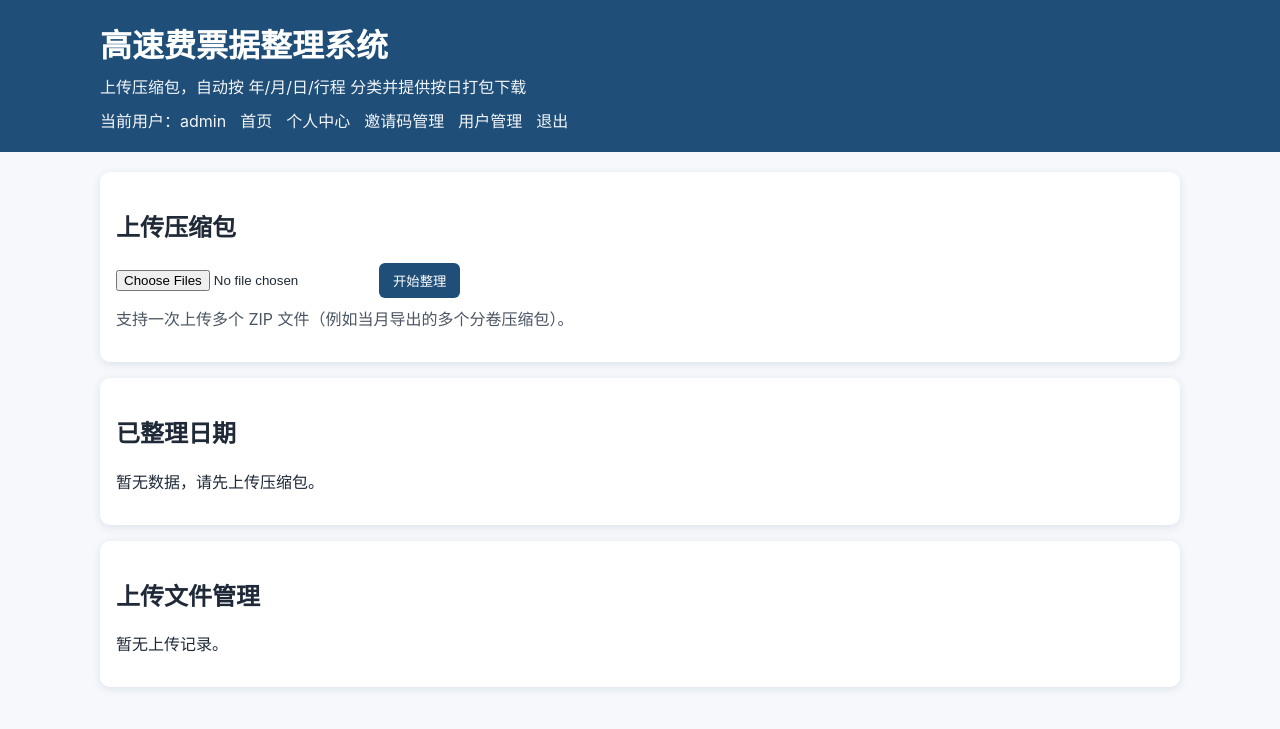
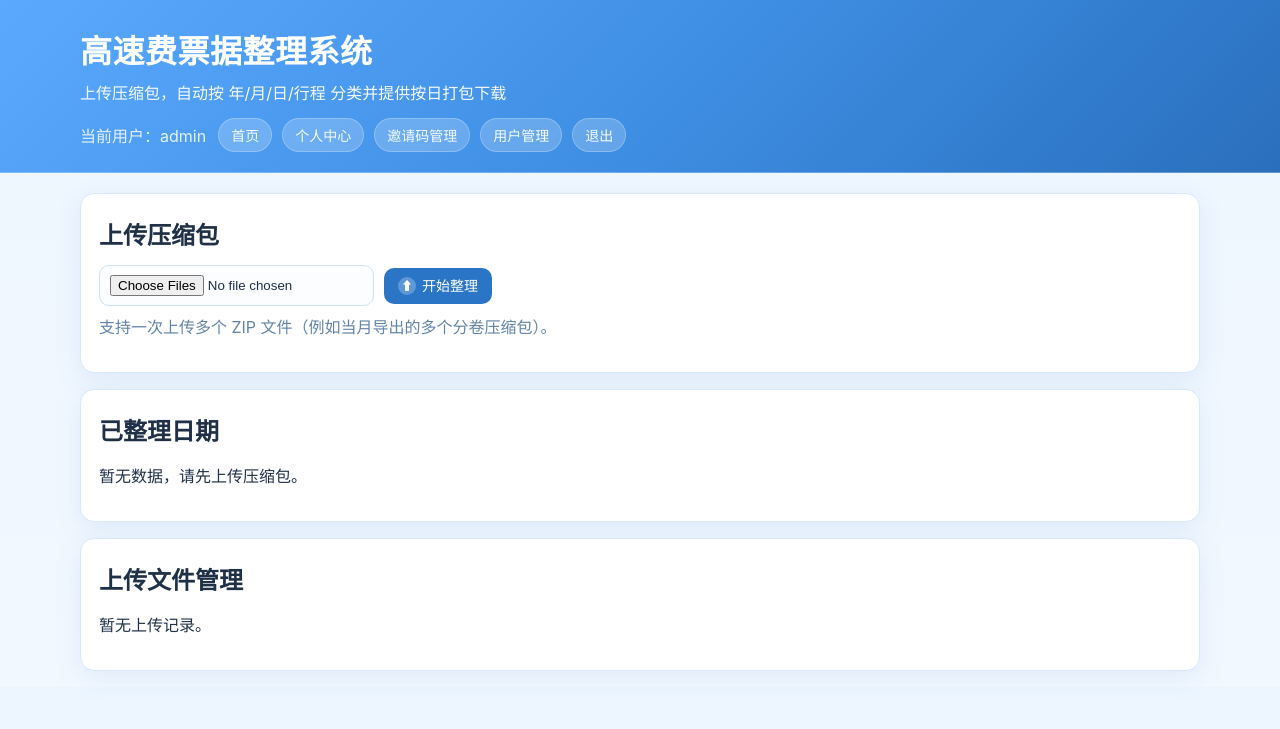
Before and after one commit to fuyiyi1982/OrganizeReceipts, a FastAPI app: page / in a window 1280 px wide. Shown: the top 729 px of the page. Run offline with FastAPI, Linux system fonts and the light colour scheme; the visitor is signed in with stand-in values (Sample User, id 1); data comes from the database, SQL or seed files in the repository; data that the repository does not hold is empty.

Commit message:
style: refresh webui with light-blue flat mi-like visual theme

```diff
--- a/app/static/style.css
+++ b/app/static/style.css
@@ -1,24 +1,42 @@
+:root {
+  --bg: #f2f8ff;
+  --card: #ffffff;
+  --line: #d8e8fb;
+  --text: #203047;
+  --sub: #6283a8;
+  --primary: #2b75c7;
+  --primary-hover: #2366af;
+  --danger: #d9485a;
+  --danger-hover: #be394a;
+}
+
+* {
+  box-sizing: border-box;
+}
+
 body {
   margin: 0;
   font-family: -apple-system, BlinkMacSystemFont, "Segoe UI", Roboto, "PingFang SC", "Microsoft YaHei", sans-serif;
-  background: #f6f8fb;
-  color: #1f2937;
+  background: linear-gradient(180deg, #edf6ff 0%, var(--bg) 100%);
+  color: var(--text);
 }
 
 .container {
-  width: min(1080px, 92%);
+  width: min(1120px, 92%);
   margin: 0 auto;
 }
 
 .header {
-  background: #1f4e79;
+  background: linear-gradient(135deg, #5aa9ff 0%, #3d8de2 55%, #2a6fbd 100%);
   color: #fff;
-  padding: 20px 0;
+  padding: 26px 0 20px;
   margin-bottom: 20px;
+  border-bottom: 1px solid rgba(255, 255, 255, 0.22);
 }
 
 .header h1 {
   margin: 0 0 8px;
+  letter-spacing: 0.5px;
 }
 
 .header p {
@@ -27,25 +45,46 @@
 }
 
 .top-nav {
-  margin-top: 10px;
+  margin-top: 14px;
   display: flex;
-  gap: 14px;
+  gap: 10px;
   align-items: center;
   flex-wrap: wrap;
 }
 
-.top-nav a,
 .top-nav span {
-  color: #fff;
+  color: #ecf6ff;
   opacity: 0.95;
+  margin-right: 2px;
+}
+
+.top-nav a {
+  color: #f5fbff;
+  background: rgba(255, 255, 255, 0.2);
+  border: 1px solid rgba(255, 255, 255, 0.24);
+  text-decoration: none;
+  border-radius: 999px;
+  padding: 6px 12px;
+  font-size: 14px;
+}
+
+.top-nav a:hover {
+  background: rgba(255, 255, 255, 0.28);
 }
 
 .card {
-  background: #fff;
-  border-radius: 10px;
-  padding: 16px;
+  background: var(--card);
+  border-radius: 14px;
+  border: 1px solid var(--line);
+  padding: 18px;
   margin-bottom: 16px;
-  box-shadow: 0 2px 8px rgba(31, 78, 121, 0.12);
+  box-shadow: 0 8px 28px rgba(68, 129, 194, 0.1);
+}
+
+.card h2,
+.card h3 {
+  margin-top: 4px;
+  margin-bottom: 14px;
 }
 
 .upload-form {
@@ -55,33 +94,66 @@
   flex-wrap: wrap;
 }
 
+.btn,
 button {
-  background: #1f4e79;
+  border: none;
+  border-radius: 10px;
+  padding: 9px 14px;
+  cursor: pointer;
   color: #fff;
-  border: none;
-  border-radius: 6px;
-  padding: 8px 14px;
-  cursor: pointer;
+  background: var(--primary);
+  text-decoration: none;
+  display: inline-flex;
+  align-items: center;
+  gap: 6px;
+  font-size: 14px;
+  line-height: 1;
 }
 
+.btn:hover,
 button:hover {
-  background: #173a5b;
+  background: var(--primary-hover);
 }
 
-button.danger {
-  background: #b42318;
+.btn-outline {
+  background: #eef6ff;
+  color: #265d97;
+  border: 1px solid #cfe3f7;
 }
 
-button.danger:hover {
-  background: #8e1a13;
+.btn-outline:hover {
+  background: #e2f0ff;
+}
+
+button.danger,
+.btn.danger {
+  background: var(--danger);
+}
+
+button.danger:hover,
+.btn.danger:hover {
+  background: var(--danger-hover);
+}
+
+.icon-dot {
+  width: 18px;
+  height: 18px;
+  border-radius: 999px;
+  background: rgba(255, 255, 255, 0.25);
+  display: inline-flex;
+  align-items: center;
+  justify-content: center;
+  font-size: 12px;
 }
 
 .inline-form {
-  display: inline;
+  display: inline-flex;
+  align-items: center;
+  gap: 6px;
 }
 
 .auth-card {
-  max-width: 460px;
+  max-width: 500px;
 }
 
 .auth-form {
@@ -92,48 +164,69 @@
 
 input[type="text"],
 input[type="password"],
-input[type="number"] {
-  border: 1px solid #d1d5db;
-  border-radius: 6px;
-  padding: 8px 10px;
+input[type="number"],
+input[type="file"] {
+  border: 1px solid #cfe0f3;
+  border-radius: 10px;
+  padding: 9px 10px;
+  color: var(--text);
+  background: #fbfdff;
+}
+
+input:focus {
+  outline: none;
+  border-color: #83b8ee;
+  box-shadow: 0 0 0 3px rgba(85, 156, 226, 0.18);
 }
 
 .batch-actions {
   display: flex;
   gap: 8px;
-  margin-bottom: 10px;
+  margin-bottom: 12px;
   flex-wrap: wrap;
 }
 
 .hint {
   margin-top: 8px;
-  color: #4b5563;
+  color: var(--sub);
 }
 
 .message {
   margin-top: 8px;
-  color: #065f46;
+  color: #125d34;
   font-weight: 600;
+  background: #eafaf0;
+  border: 1px solid #c8ecd7;
+  border-radius: 8px;
+  padding: 8px 10px;
 }
 
 table {
   width: 100%;
   border-collapse: collapse;
+  border: 1px solid #e3edf8;
+  border-radius: 10px;
+  overflow: hidden;
 }
 
 th,
 td {
-  border-bottom: 1px solid #e5e7eb;
+  border-bottom: 1px solid #e6eef8;
   text-align: left;
-  padding: 10px 8px;
+  padding: 11px 9px;
 }
 
 th {
-  background: #f9fafb;
+  background: #f2f8ff;
+  color: #355b83;
+}
+
+tr:nth-child(even) td {
+  background: #fbfdff;
 }
 
 a {
-  color: #1f4e79;
+  color: #2f6ead;
   text-decoration: none;
 }
 
--- a/app/templates/admin_invites.html
+++ b/app/templates/admin_invites.html
@@ -6,7 +6,7 @@
   <form action="/admin/invites/create" method="post" class="upload-form">
     <label>生成数量：</label>
     <input type="number" name="count" min="1" max="100" value="10" />
-    <button type="submit">生成邀请码</button>
+    <button type="submit"><span class="icon-dot">✨</span>生成邀请码</button>
   </form>
   {% if message %}
     <p class="message">{{ message }}</p>
--- a/app/templates/admin_users.html
+++ b/app/templates/admin_users.html
@@ -27,7 +27,7 @@
           <td>
             <form action="/admin/users/{{ u.id }}/reset-password" method="post" class="inline-form" onsubmit="return confirm('确定重置该用户密码吗？');">
               <input type="password" name="new_password" placeholder="新密码(>=6位)" required minlength="6" />
-              <button type="submit" class="danger">重置</button>
+              <button type="submit" class="danger"><span class="icon-dot">♻</span>重置</button>
             </form>
           </td>
         </tr>
--- a/app/templates/day.html
+++ b/app/templates/day.html
@@ -4,12 +4,12 @@
 <section class="card">
   <h2>日期：{{ "%04d-%02d-%02d"|format(year, month, day) }}</h2>
   <p>
-    <a href="/">返回首页</a>
+    <a href="/" class="btn btn-outline"><span class="icon-dot">↩</span>返回首页</a>
     <span> | </span>
-    <a href="/download/day/{{ year }}/{{ month }}/{{ day }}">下载当日ZIP</a>
+    <a href="/download/day/{{ year }}/{{ month }}/{{ day }}" class="btn"><span class="icon-dot">⬇</span>下载当日ZIP</a>
   </p>
   <form action="/day/{{ year }}/{{ month }}/{{ day }}/clear" method="post" onsubmit="return confirm('确定清空该日期下全部行程数据吗？');">
-    <button type="submit" class="danger">清空当天数据</button>
+    <button type="submit" class="danger"><span class="icon-dot">🗑</span>清空当天数据</button>
   </form>
 </section>
 
--- a/app/templates/index.html
+++ b/app/templates/index.html
@@ -5,7 +5,7 @@
   <h2>上传压缩包</h2>
   <form action="/upload" method="post" enctype="multipart/form-data" class="upload-form">
     <input type="file" name="files" accept=".zip" multiple required />
-    <button type="submit">开始整理</button>
+    <button type="submit"><span class="icon-dot">⬆</span>开始整理</button>
   </form>
   <p class="hint">支持一次上传多个 ZIP 文件（例如当月导出的多个分卷压缩包）。</p>
   {% if message %}
@@ -18,9 +18,9 @@
   {% if days %}
     <form action="/days/clear" method="post" onsubmit="return confirm('确定批量清空勾选日期的数据吗？');">
       <div class="batch-actions">
-        <button type="button" id="select-all">全选</button>
-        <button type="button" id="clear-select">清空选择</button>
-        <button type="submit" class="danger">批量清空选中日期</button>
+        <button type="button" id="select-all" class="btn-outline"><span class="icon-dot">✓</span>全选</button>
+        <button type="button" id="clear-select" class="btn-outline"><span class="icon-dot">×</span>清空选择</button>
+        <button type="submit" class="danger"><span class="icon-dot">🗑</span>批量清空选中日期</button>
       </div>
       <table>
         <thead>
@@ -41,9 +41,9 @@
             <td>{{ d.trip_count }}</td>
             <td>{{ "%.2f"|format(d.total_amount) }}</td>
             <td>
-              <a href="/day/{{ d.year }}/{{ d.month }}/{{ d.day }}">查看</a>
+              <a href="/day/{{ d.year }}/{{ d.month }}/{{ d.day }}" class="btn btn-outline"><span class="icon-dot">👁</span>查看</a>
               <span> | </span>
-              <a href="/download/day/{{ d.year }}/{{ d.month }}/{{ d.day }}">按日下载ZIP</a>
+              <a href="/download/day/{{ d.year }}/{{ d.month }}/{{ d.day }}" class="btn"><span class="icon-dot">⬇</span>按日下载ZIP</a>
             </td>
           </tr>
         {% endfor %}
@@ -92,10 +92,10 @@
           <td>{{ (u.sha256 or '')[:12] }}</td>
           <td>
             {% if u.status != 'deleted' and u.file_exists %}
-              <a href="/uploads/{{ u.id }}/download">下载源文件</a>
+              <a href="/uploads/{{ u.id }}/download" class="btn btn-outline"><span class="icon-dot">⬇</span>下载源文件</a>
               <span> | </span>
               <form action="/uploads/{{ u.id }}/delete" method="post" class="inline-form" onsubmit="return confirm('确定删除这个上传源文件吗？');">
-                <button type="submit" class="danger">删除</button>
+                <button type="submit" class="danger"><span class="icon-dot">🗑</span>删除</button>
               </form>
             {% else %}
               <span>-</span>
--- a/app/templates/login.html
+++ b/app/templates/login.html
@@ -8,7 +8,7 @@
     <input type="text" name="username" required />
     <label>密码</label>
     <input type="password" name="password" required />
-    <button type="submit">登录</button>
+    <button type="submit"><span class="icon-dot">🔐</span>登录</button>
   </form>
   {% if message %}
     <p class="message">{{ message }}</p>
--- a/app/templates/profile.html
+++ b/app/templates/profile.html
@@ -9,7 +9,7 @@
   <form action="/profile/update" method="post" class="auth-form">
     <label>用户名</label>
     <input type="text" name="username" value="{{ current_user.username }}" required minlength="3" />
-    <button type="submit">保存用户信息</button>
+    <button type="submit"><span class="icon-dot">💾</span>保存用户信息</button>
   </form>
 </section>
 
@@ -22,7 +22,7 @@
     <input type="password" name="new_password" required minlength="6" />
     <label>确认新密码</label>
     <input type="password" name="confirm_password" required minlength="6" />
-    <button type="submit">更新密码</button>
+    <button type="submit"><span class="icon-dot">🔑</span>更新密码</button>
   </form>
 </section>
 {% endblock %}
--- a/app/templates/register.html
+++ b/app/templates/register.html
@@ -10,7 +10,7 @@
     <input type="password" name="password" required minlength="6" />
     <label>邀请码</label>
     <input type="text" name="invite_code" required />
-    <button type="submit">注册</button>
+    <button type="submit"><span class="icon-dot">👤</span>注册</button>
   </form>
   {% if message %}
     <p class="message">{{ message }}</p>
```
